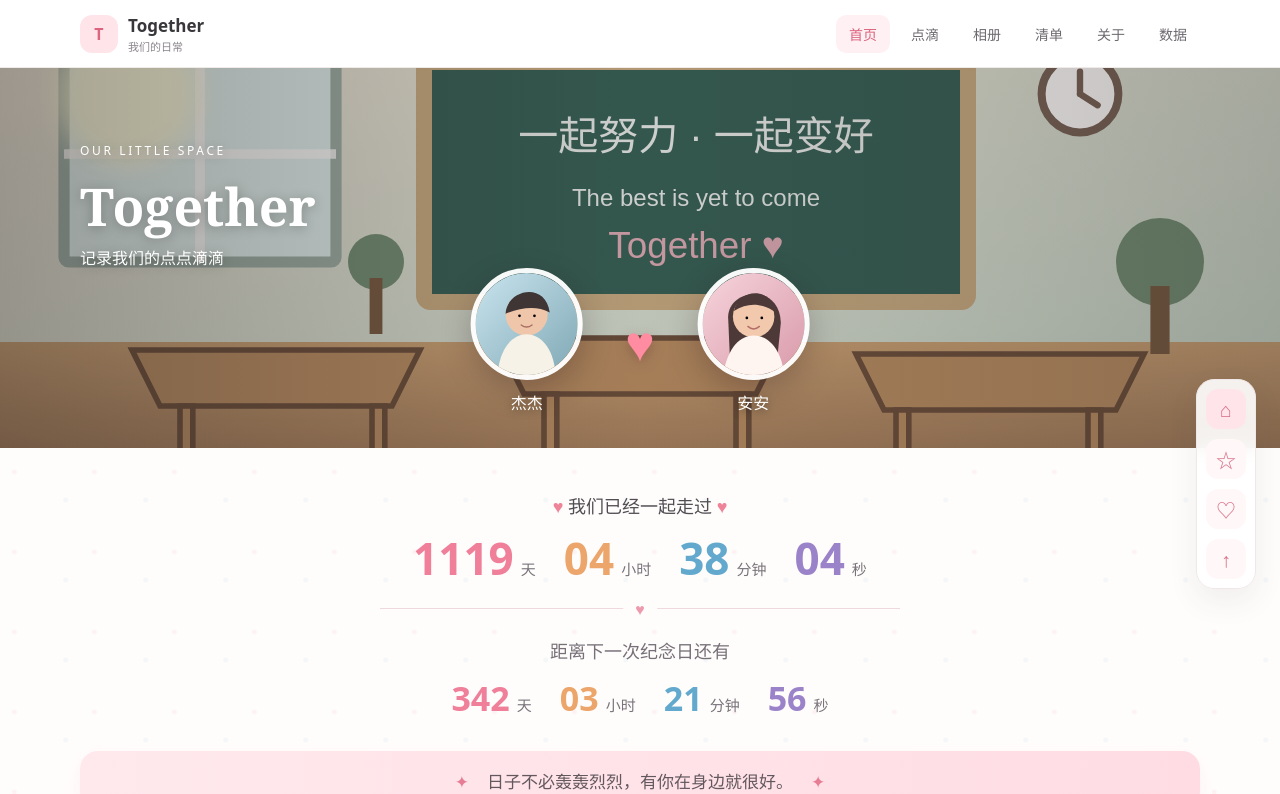
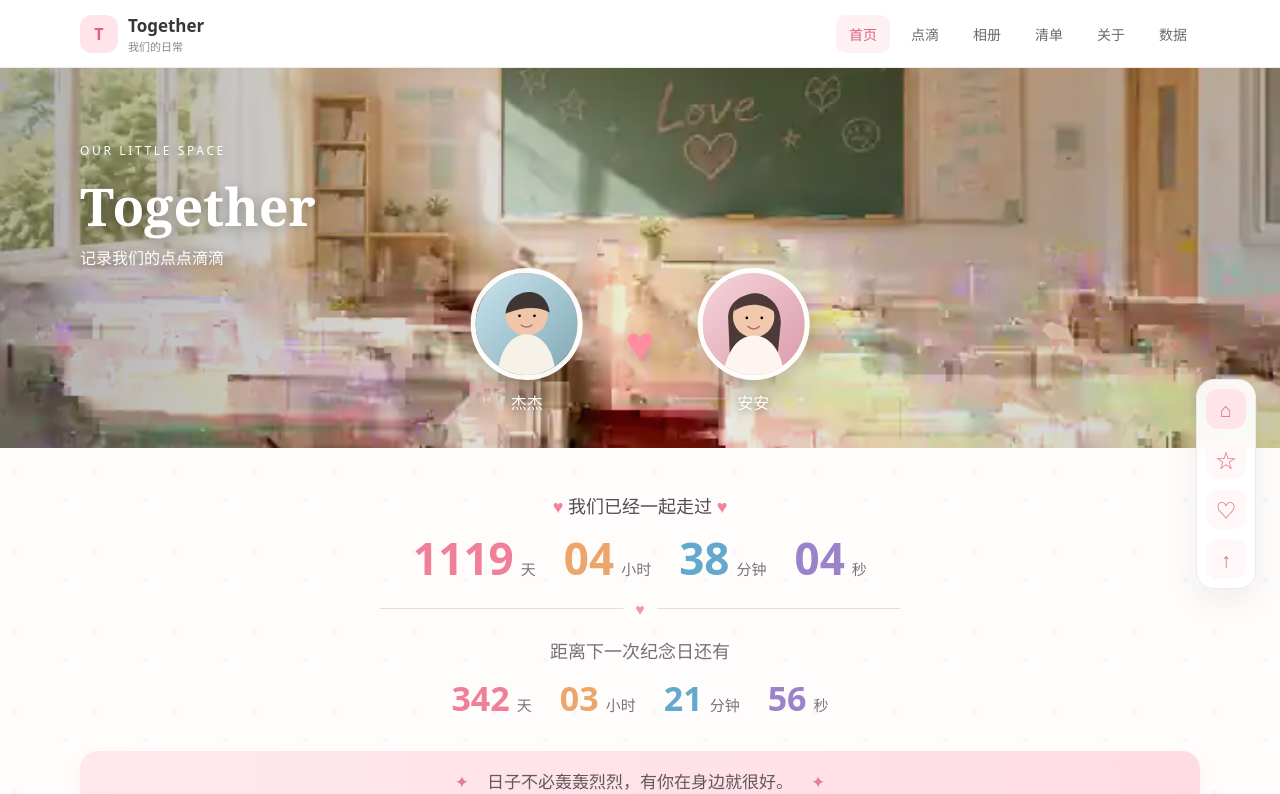
Before and after one commit to hujinghaoabcd/Together, a Vue app: page /#/ in a window 1280 px wide. Shown: the top 794 px of the page. Built offline with nearby package versions, Linux system fonts and the light colour scheme.

Commit message:
feat: use generated classroom image in hero

```diff
--- a/src/components/HeroBanner.vue
+++ b/src/components/HeroBanner.vue
@@ -1,5 +1,5 @@
 <template>
-  <section class="hero" :style="{ backgroundImage: `url(${asset('images/classroom.svg')})` }">
+  <section class="hero" :style="{ backgroundImage: `url(${asset('images/classroom-hero.webp')})` }">
     <div class="hero-shade"></div>
     <div class="hero-copy">
       <span class="eyebrow">OUR LITTLE SPACE</span>
```
